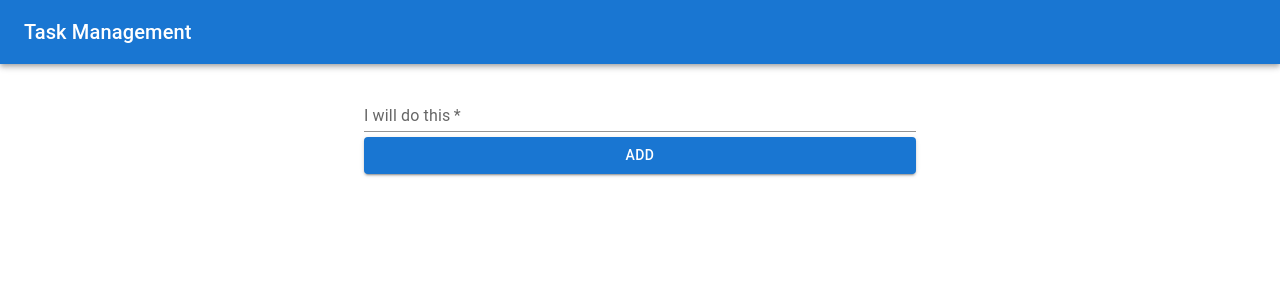
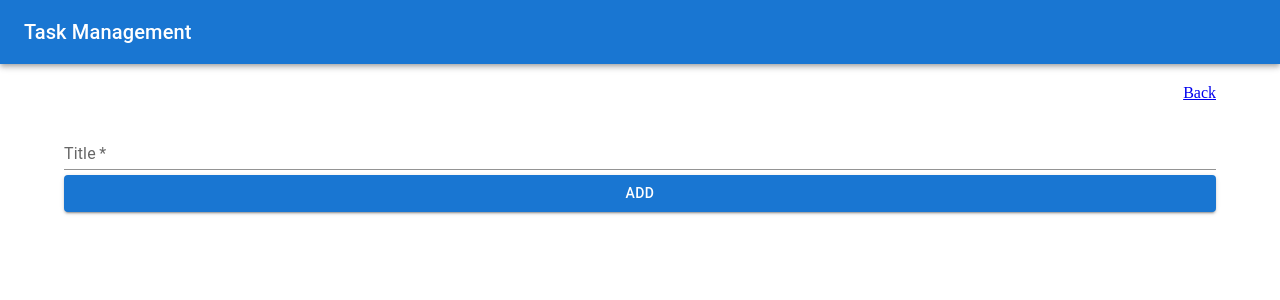
Before and after one commit to gentritabazi/reactjs-task-management-challange, a React (Create React App) app: page /create-task in a window 1280 px wide. Shown: the top 300 px of the page. Built offline with nearby package versions, Linux system fonts and the light colour scheme.

Commit message:
Add back link

```diff
--- a/src/components/CreateTask/CreateTask.tsx
+++ b/src/components/CreateTask/CreateTask.tsx
@@ -23,11 +23,10 @@ const CreateTask: FC<{ addTodo: (text: string) => void }> = ({ addTodo }) => {
 
   return (
     <div>
-      <Container maxWidth="sm">
       <form onSubmit={createTodo} className="add-todo">
         <FormControl fullWidth={true}>
           <TextField
-              label="I will do this"
+            label="Title"
             variant="standard"
             onChange={handleChange}
             required={true}
@@ -43,7 +42,7 @@ const CreateTask: FC<{ addTodo: (text: string) => void }> = ({ addTodo }) => {
           </Button>
         </FormControl>
       </form>
-      </Container>
+
       <Snackbar
         open={open}
         autoHideDuration={4000}
--- a/src/pages/CreateTask/CreateTask.tsx
+++ b/src/pages/CreateTask/CreateTask.tsx
@@ -1,11 +1,23 @@
+import { Link } from "react-router-dom";
 import CreateTaskComponent from "../../components/CreateTask/CreateTask";
 import { MainContext } from "../../contexts/MainContext";
 import { useContext } from "react";
+import { Box } from "@mui/material";
 
 const CreateTask = () => {
   const { addTodo } = useContext(MainContext)!;
 
-  return <CreateTaskComponent addTodo={addTodo} />;
+  return (
+    <div>
+      <div style={{ textAlign: "right" }}>
+        <Link to="/">Back</Link>
+      </div>
+
+      <Box sx={{ mb: "20px" }} />
+
+      <CreateTaskComponent addTodo={addTodo} />
+    </div>
+  );
 };
 
 export default CreateTask;
```
Lines whose indentation alone changed are shown as unchanged.
